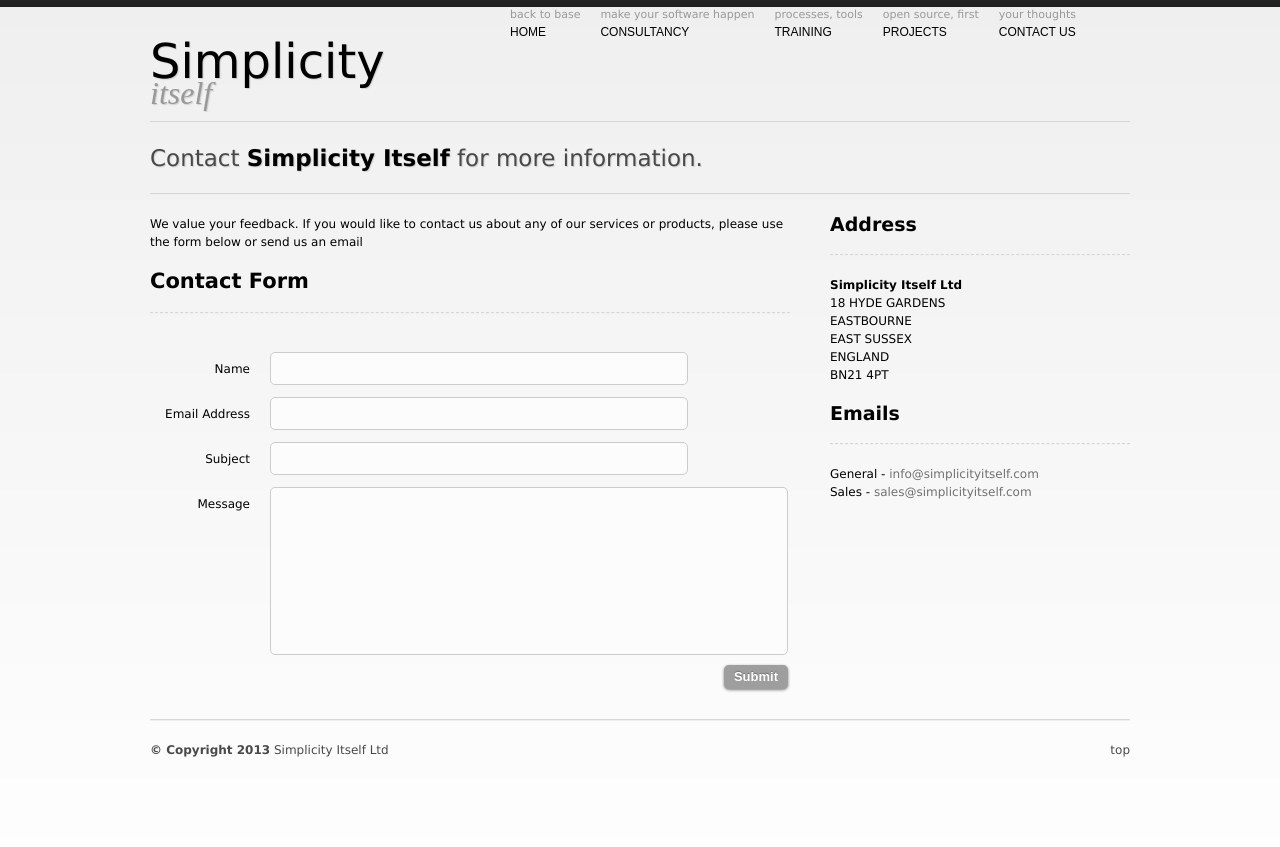
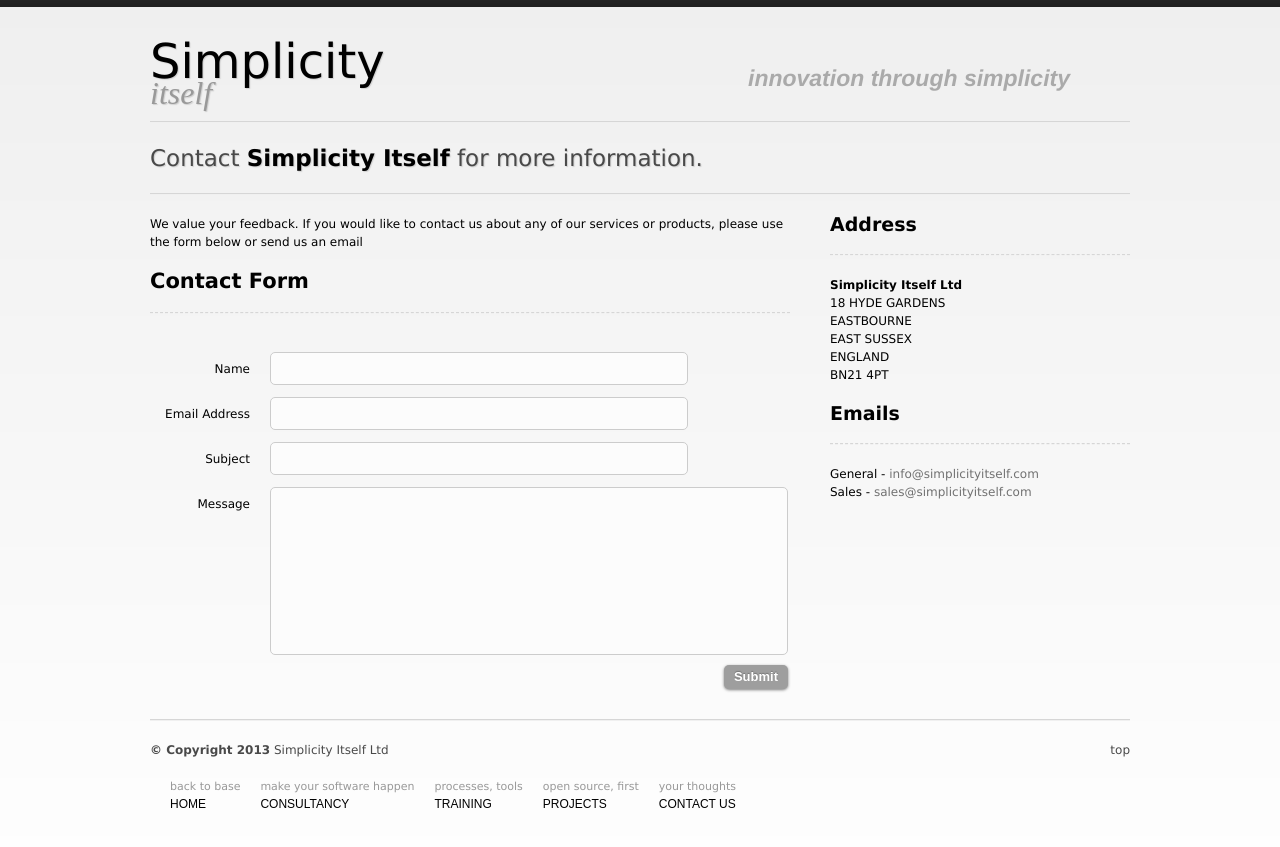
Before and after one commit to simplicitysite/simplicitysite.github.io, a Jekyll site: the page built from contact/index.html, in a window 1280 px wide. Shown: the top 847 px of the page. Built offline with Jekyll 4.4.1, drawn with Linux system fonts in a browser that asks for light colours; nearby versions of some CDN libraries; Markdown is read by kramdown in place of the engine named in the settings; grey boxes are pictures that could not be loaded.

Commit message:
Front page.

```diff
--- a/contact/index.html
+++ b/contact/index.html
@@ -1,84 +1,7 @@
-<!DOCTYPE html PUBLIC "-//W3C//DTD XHTML 1.0 Transitional//EN" "http://www.w3.org/TR/xhtml1/DTD/xhtml1-transitional.dtd">
-<html xmlns="http://www.w3.org/1999/xhtml">
-<head>
-
-	<title>Simplicity Itself | Helping our clients deliver valuable software through simplicity</title>
-	<meta http-equiv="Content-Type" content="text/html; charset=utf-8"/>
-    <meta name="Cloud Management" content="Open Cloud Brokers Ltd"/>
-    <meta name="google-site-verification" content="KAGWK1jDn6_guuMbA0kP29W7Q2aDHjNWRieDarKwLtY"/>
-    <newrelic:browserTimingHeader/>
-
-	<!-- Stylesheets -->
-	<link rel="stylesheet" href="/static/css/reset.css" />
-	<link rel="stylesheet" href="/static/css/styles.css" />
-
-	<!-- Scripts -->
-	<script type="text/javascript" src="http://ajax.googleapis.com/ajax/libs/jquery/1.7.2/jquery.min.js"></script>
-	<script type="text/javascript" src="https://raw.github.com/fredhq/roundabout/master/jquery.roundabout.min.js"></script>
-	<script type="text/javascript" src="/static/js/jquery.easing.1.3.js"></script>
-    <script type="text/javascript" src="https://raw.github.com/fredhq/roundabout-shapes/master/jquery.roundabout-shapes.min.js"></script>
-
-
-
-	<!--[if IE 6]>
-	<script src="js/DD_belatedPNG_0.0.8a-min.js"></script>
-	<script>
-	  /* EXAMPLE */
-	  DD_belatedPNG.fix('.button');
-
-	  /* string argument can be any CSS selector */
-	  /* .png_bg example is unnecessary */
-	  /* change it to what suits you! */
-	</script>
-	<![endif]-->
-
-    <script type="text/javascript">var switchTo5x=true;</script>
-    <script type="text/javascript" src="http://w.sharethis.com/button/buttons.js"></script>
-    <script type="text/javascript">stLight.options({publisher: "ur-84f92ba-a60c-cdc-a695-3c6bbfff9e66", doNotHash: false, doNotCopy: false, hashAddressBar: false});</script>
-
-    <!-- the form script -->
-    <script type="text/javascript" src="/static/js/contact_form.js"></script>
-</head>
-	<body>
-		<div id="wrapper" class="container_12 clearfix">
-
-		<!-- Text Logo -->
-		<h1 id="logo" class="grid_4"><a href="/">Simplicity<span class="logo-meta"> itself</span></a></h1>
-
-        <ul id="navigation" class="grid_8">
-
-
-            <li>
-                <a href="/contact/index" class="current"><span
-                    class="meta">your thoughts</span>
-                    <br />Contact Us</a>
-            </li>
-            <li>
-                <a href="/projects/index" class="">
-                    <span class="meta">open source, first</span>
-                    <br />Projects</a>
-            </li>
-			<li>
-                <a href="/training/index" class="">
-                    <span class="meta">processes, tools</span>
-                    <br />Training</a>
-            </li>
-			<li>
-                <a href="/consultancy" class="">
-                    <span class="meta">make your software happen</span>
-                    <br />Consultancy</a>
-            </li>
-            <li>
-                <a href="/" class="">
-                    <span class="meta">back to base</span>
-                    <br />Home</a>
-            </li>
-        </ul>
-
-
-        <div class="hr grid_12">&nbsp;</div>
-
-		<meta name="layout" content="site"/>
+---
+layout: page
+title: Contact
+---
 <h2 class="grid_12 caption clearfix">
     Contact <span>Simplicity Itself</span> for more information.
 </h2>
@@ -149,34 +72,3 @@
 
 
 </div>
-
-
-
-        <div class="hr grid_12 clearfix">&nbsp;</div>
-        <!-- Footer -->
-        <p class="grid_12 footer clearfix">
-            <span class="float"><b>&copy; Copyright 2013</b> <a href="">Simplicity Itself Ltd</a></span> <a class="float right" href="#">top</a>
-        </p>
-		</div><!--end wrapper-->
-
-
-
-    <script type="text/javascript">
-
-        var _gaq = _gaq || [];
-        _gaq.push(['_setAccount', 'UA-37728683-1']);
-        _gaq.push(['_setDomainName', 'simplicityitself.com']);
-        _gaq.push(['_trackPageview']);
-
-        (function() {
-            var ga = document.createElement('script'); ga.type = 'text/javascript'; ga.async = true;
-            ga.src = ('https:' == document.location.protocol ? 'https://ssl' : 'http://www') + '.google-analytics.com/ga.js';
-            var s = document.getElementsByTagName('script')[0]; s.parentNode.insertBefore(ga, s);
-        })();
-
-    </script>
-
-
-    <newrelic:browserTimingFooter/>
-	</body>
-</html>
```
Also changed, not shown: _layouts/index.html (+13 -4 lines).
